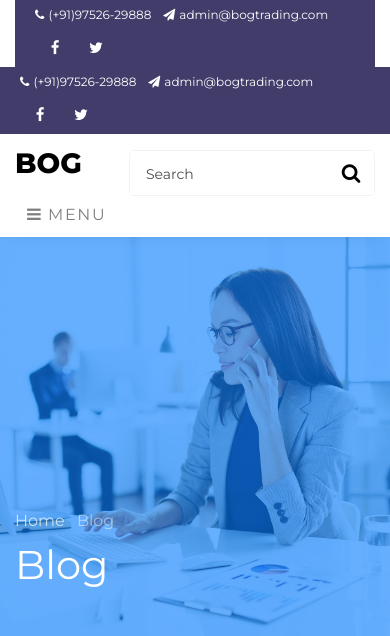
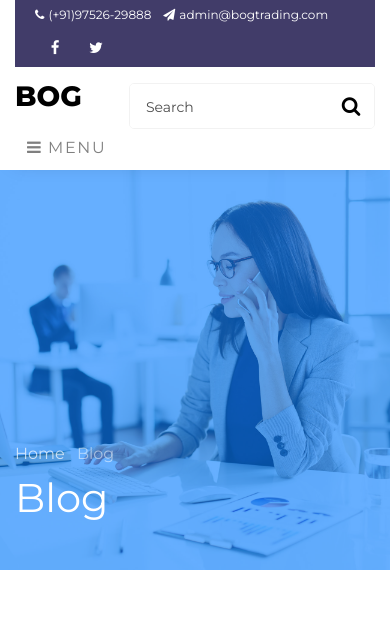
Before and after one commit to chandanbhanopa/bog, a PHP site: page /blog.php in a window 390 px wide. Shown: the top 636 px of the page. Run offline with PHP 8.4, Linux system fonts and the light colour scheme.

Commit message:
fix css issue

```diff
--- a/blog.php
+++ b/blog.php
@@ -20,32 +20,6 @@
 
   <div class="wrap">
     <?php include "includes/header.php";?>
-    <div class="row">
-      <div class="col-md-12">
-        <div class="bg-wrap">
-          <div class="row">
-            <div class="col-md-6 d-flex align-items-center">
-              <p class="mb-0 phone pl-md-2">
-                <a href="#" class="mr-2"><span class="fa fa-phone mr-1"></span>(+91)97526-29888</a>
-                <a href="#"><span class="fa fa-paper-plane mr-1"></span>admin@bogtrading.com</a>
-              </p>
-            </div>
-            <div class="col-md-6 d-flex justify-content-md-end">
-              <div class="social-media">
-                <p class="mb-0 d-flex">
-                  <a href="https://www.facebook.com/profile.php?id=61565422674185" target="_blank"
-                    class="d-flex align-items-center justify-content-center"><span class="fa fa-facebook"><i
-                        class="sr-only">Facebook</i></span></a>
-                  <a href="https://x.com/BogTrading" target="_blank"
-                    class="d-flex align-items-center justify-content-center"><span class="fa fa-twitter"><i
-                        class="sr-only">Twitter</i></span></a>
-                </p>
-              </div>
-            </div>
-          </div>
-        </div>
-      </div>
-    </div>
   </div>
   </div>
   <?php include "includes/nav.php";?>
```
